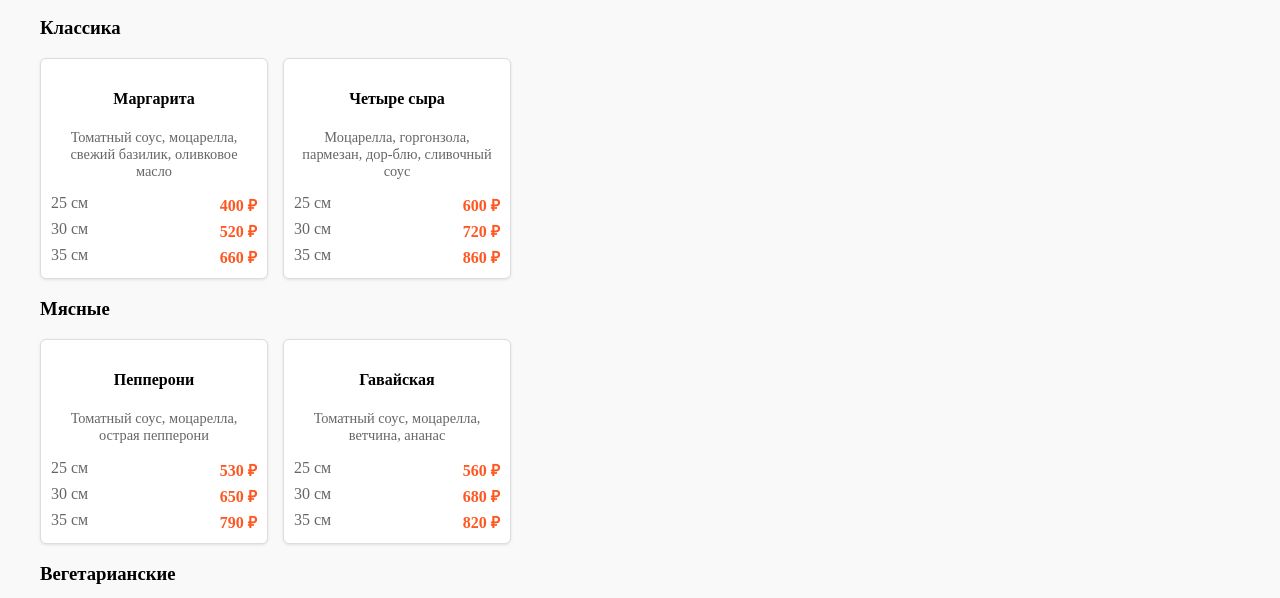
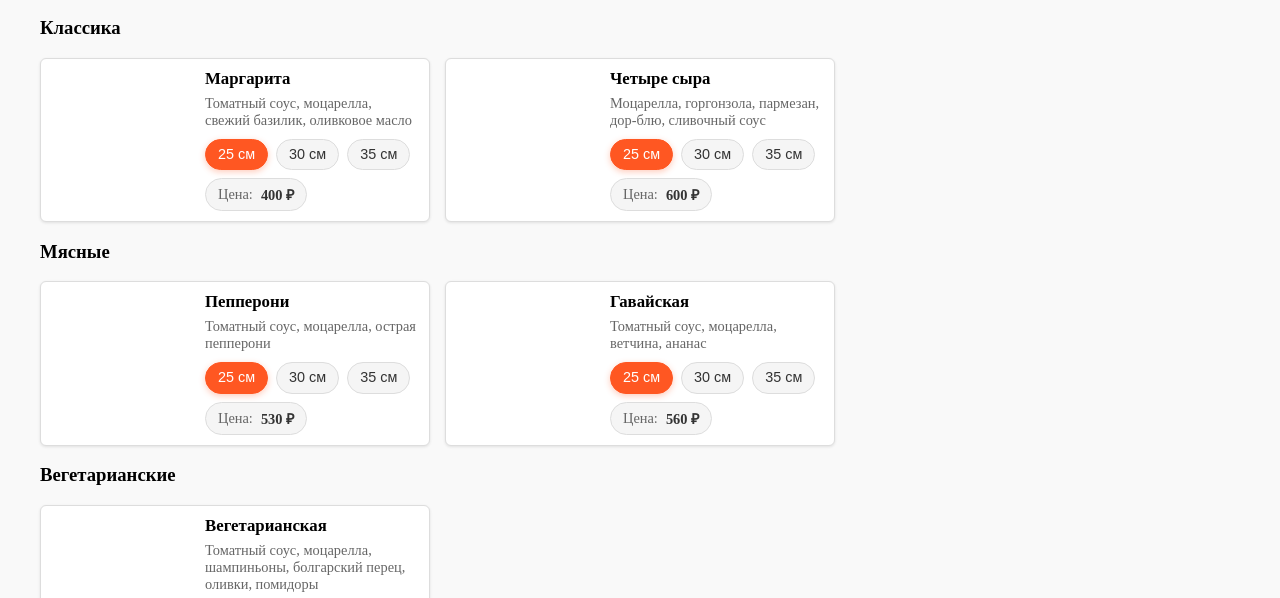
Before and after one commit to HamzaKotiev/testo, a website with bundled scripts: page index.html in a window 1280 px wide. Shown: the part 202-800 px from the top of the page. Built offline with nearby package versions, Linux system fonts and the light colour scheme; files whose address does not match are found by name.

Commit message:
Style size controls like navigation chips

```diff
--- a/scripts/app.js
+++ b/scripts/app.js
@@ -15,6 +15,11 @@ export class AppManager {
     this.siteData = null;
     this.activeCategories = new Set();
     this.activeSubcategories = new Set();
+
+    this.handleSizeSelect = this.handleSizeSelect.bind(this);
+    if (this.content) {
+      this.content.addEventListener('click', this.handleSizeSelect);
+    }
 
     this.init();
   }
@@ -378,39 +383,84 @@ export class AppManager {
   renderItemCard(item) {
     const sizes = Array.isArray(item.sizes) ? item.sizes : [];
     const prices = Array.isArray(item.prices) ? item.prices : [];
-    const priceLines = sizes
+    const firstPricedIndex = sizes.findIndex((_, index) => typeof prices[index] === 'number');
+    const initialIndex = firstPricedIndex >= 0 ? firstPricedIndex : 0;
+    const initialPrice = typeof prices[initialIndex] === 'number'
+      ? DataUtils.formatPrice(prices[initialIndex])
+      : 'Цена уточняется';
+    const sizeButtons = sizes.length > 0
+      ? sizes
         .map((size, index) => {
           const price = prices[index];
-        const formattedPrice = typeof price === 'number'
-          ? DataUtils.formatPrice(price)
-          : '';
+          const isActive = index === initialIndex;
+          const priceValue = typeof price === 'number' ? price : '';
           return `
-          <div class="price-line">
-            <span class="price-size">${size}</span>
-            <span class="price-value">${formattedPrice}</span>
-          </div>
+            <button
+              type="button"
+              class="size-pill${isActive ? ' is-active' : ''}"
+              data-size-index="${index}"
+              data-price="${priceValue}"
+              aria-pressed="${isActive}"
+            >
+              ${size}
+            </button>
           `;
         })
-      .join('');
-    const priceMarkup = priceLines || `
-      <div class="price-line">
-        <span class="price-value">Цена уточняется</span>
-      </div>
-    `;
+        .join('')
+      : '<span class="size-empty">Размеры уточняются</span>';
 
     return `
       <div class="item-card">
+        <div class="item-card__media">
           <img
             src="${DataUtils.getImageUrl(item.image)}"
             alt="${item.name}"
             loading="lazy"
             onerror="this.style.display='none'"
           >
-        <h4>${item.name}</h4>
-        <p>${item.description || ''}</p>
-        <div class="price-list">${priceMarkup}</div>
+        </div>
+        <div class="item-card__content">
+          <h4 class="item-card__title">${item.name}</h4>
+          <p class="item-card__desc">${item.description || ''}</p>
+        </div>
+        <div class="item-card__actions">
+          <div class="size-list">${sizeButtons}</div>
+          <div class="item-price">
+            <span class="item-price__label">Цена:</span>
+            <span class="item-price__value">${initialPrice}</span>
+          </div>
+        </div>
       </div>
     `;
+  }
+
+  handleSizeSelect(event) {
+    const button = event.target.closest('.size-pill');
+    if (!button || !this.content.contains(button)) {
+      return;
+    }
+
+    const card = button.closest('.item-card');
+    if (!card) {
+      return;
+    }
+
+    const buttons = card.querySelectorAll('.size-pill');
+    buttons.forEach(itemButton => {
+      const isActive = itemButton === button;
+      itemButton.classList.toggle('is-active', isActive);
+      itemButton.setAttribute('aria-pressed', isActive);
+    });
+
+    const priceEl = card.querySelector('.item-price__value');
+    if (!priceEl) {
+      return;
+    }
+
+    const rawPrice = button.dataset.price;
+    priceEl.textContent = rawPrice
+      ? DataUtils.formatPrice(Number(rawPrice))
+      : 'Цена уточняется';
   }
 
   groupItems(items) {
--- a/styles/_cards.scss
+++ b/styles/_cards.scss
@@ -5,41 +5,119 @@
   border: $border-width solid $color-border;
   border-radius: $radius-card;
   padding: 10px;
-  text-align: center;
   box-shadow: $shadow-card;
+  display: grid;
+  grid-template-columns: minmax(110px, 140px) 1fr;
+  grid-template-rows: auto auto;
+  grid-template-areas:
+    "media content"
+    "media actions";
+  gap: 10px 14px;
+  align-items: stretch;
 
-  img {
+  &__media {
+    grid-area: media;
+    display: flex;
+    align-items: stretch;
+    justify-content: center;
+    align-self: stretch;
+  }
+
+  &__media img {
     width: 100%;
-    height: 150px;
+    height: auto;
     object-fit: cover;
     border-radius: $radius-image;
+    display: block;
   }
 
-  h3 {
-    margin: 10px 0 5px;
-    font-size: 1.1em;
+  &__content {
+    grid-area: content;
+    text-align: left;
+    min-width: 0;
   }
 
-  p {
+  &__title {
+    margin: 0 0 6px;
+    font-size: 1.05em;
+  }
+
+  &__desc {
+    margin: 0;
     color: $color-muted;
     font-size: 0.9em;
   }
 
-  .price-list {
-    display: grid;
-    gap: 4px;
-    margin-top: 8px;
+  &__actions {
+    grid-area: actions;
+    display: flex;
+    flex-direction: column;
+    align-items: flex-start;
+    gap: 8px;
+    text-align: left;
+    min-width: 0;
+  }
+}
+
+
+.size-list {
+  display: flex;
+  flex-wrap: wrap;
+  gap: 8px;
+}
+
+.size-pill {
+  border: $border-width solid $color-border;
+  background-color: $color-chip-bg;
+  color: $color-text;
+  border-radius: $radius-pill;
+  padding: 6px 12px;
+  font-size: 0.9rem;
+  font-weight: 500;
+  line-height: 1.2;
+  cursor: pointer;
+  white-space: nowrap;
+  transition: all 0.25s ease;
+
+  &.is-active {
+    background-color: $color-accent;
+    color: $color-white;
+    border-color: $color-accent;
+    box-shadow: $shadow-accent;
   }
 
-  .price-line {
-    display: flex;
-    justify-content: space-between;
-    font-weight: 600;
-    color: $color-accent;
-  }
-
-  .price-size {
-    color: $color-muted;
-    font-weight: 500;
+  &:focus-visible {
+    outline: 2px solid $color-accent-focus;
+    outline-offset: 2px;
   }
 }
+
+.size-empty {
+  border: $border-width solid $color-border;
+  background-color: $color-chip-bg;
+  color: $color-muted;
+  border-radius: $radius-pill;
+  padding: 6px 12px;
+  font-size: 0.9rem;
+}
+
+.item-price {
+  display: inline-flex;
+  align-items: center;
+  gap: 8px;
+  border: $border-width solid $color-border;
+  background-color: $color-chip-bg;
+  border-radius: $radius-pill;
+  padding: 6px 12px;
+}
+
+.item-price__label {
+  color: $color-muted;
+  font-size: 0.9rem;
+}
+
+.item-price__value {
+  color: $color-text;
+  font-weight: 600;
+  font-size: 0.9rem;
+}
--- a/styles/_layout.scss
+++ b/styles/_layout.scss
@@ -8,6 +8,6 @@
 
 .items-grid {
   display: grid;
-  grid-template-columns: repeat(auto-fill, minmax(220px, 1fr));
+  grid-template-columns: repeat(auto-fill, minmax(320px, 1fr));
   gap: 15px;
 }
--- a/styles/_responsive.scss
+++ b/styles/_responsive.scss
@@ -21,6 +21,19 @@
     grid-template-columns: 1fr;
   }
 
+  .item-card {
+    grid-template-columns: 1fr;
+    grid-template-areas:
+      "media"
+      "content"
+      "actions";
+  }
+
+  .item-card__media img {
+    height: auto;
+    max-height: 200px;
+  }
+
   header {
     font-size: 1.2em;
   }
```
Also changed, not shown: styles/styles.css, 1 other file. Lines whose indentation alone changed are shown as unchanged.
